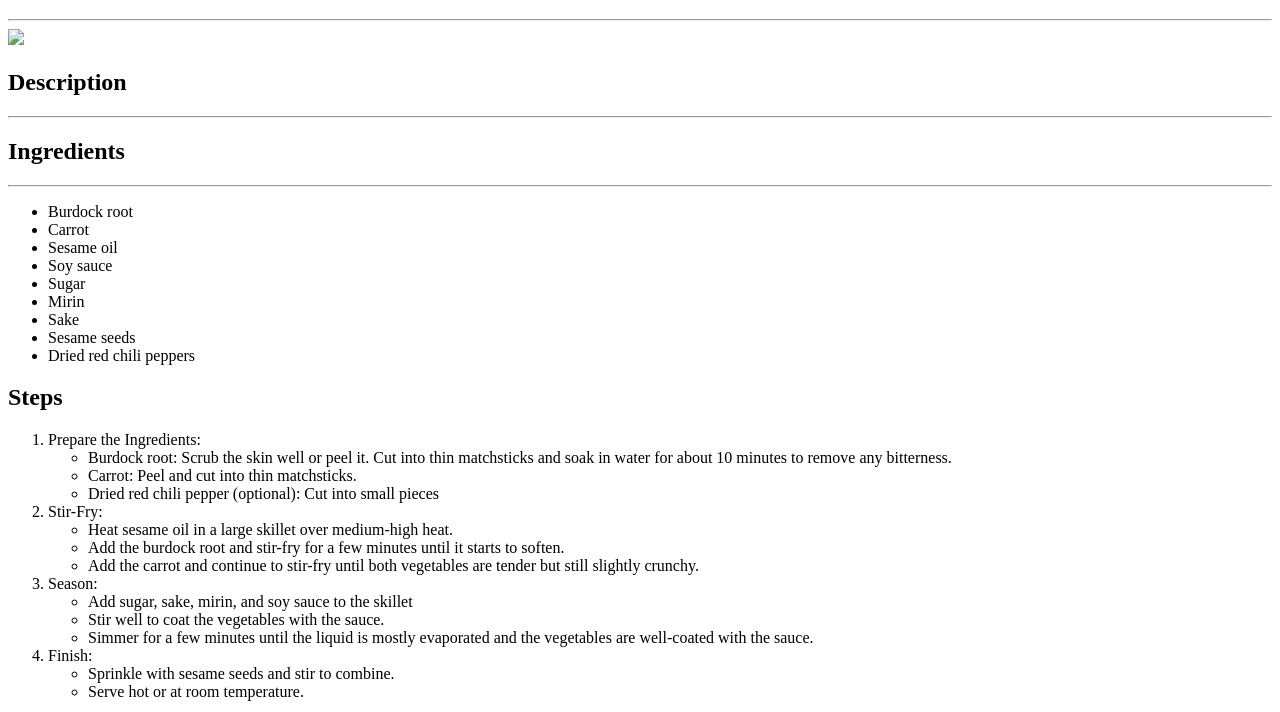
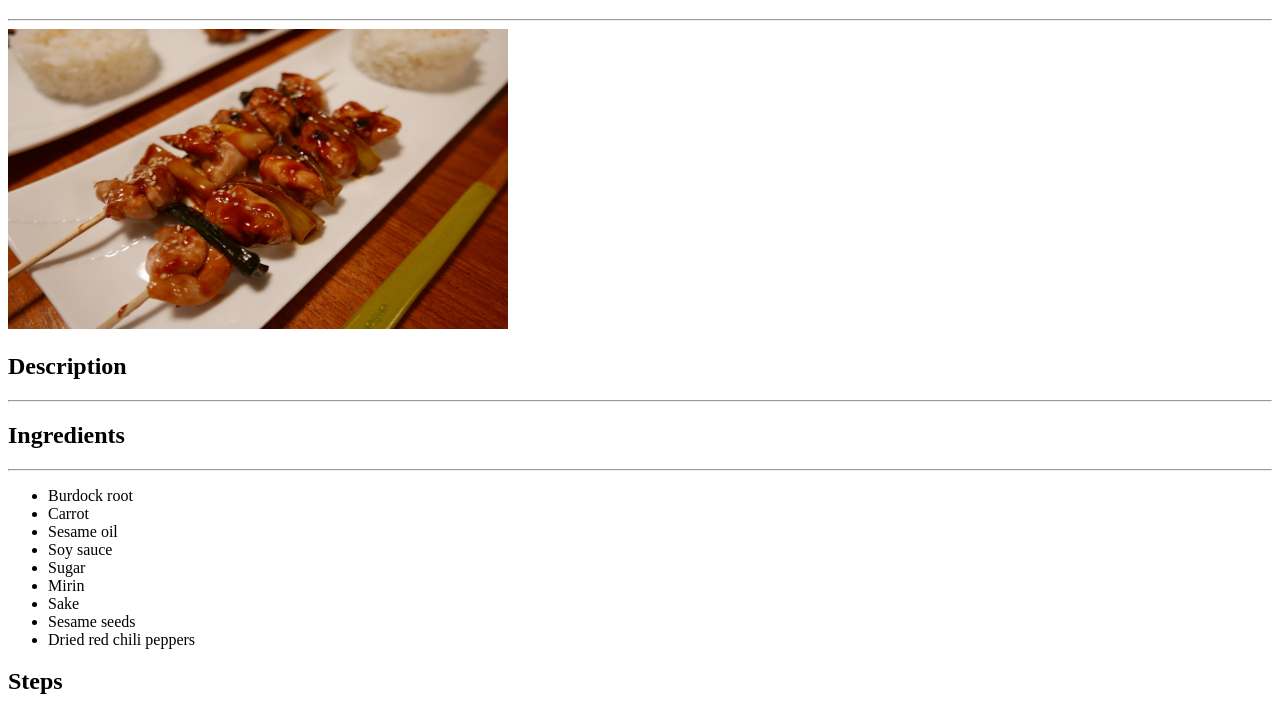
Before and after one commit to dumbdumbjr/odin-recipes, a plain HTML site: page recipes/yakitori.html in a window 1280 px wide. Shown: the part 61-773 px from the top of the page. Drawn offline with Linux system fonts and the light colour scheme.

Commit message:
Added Yakitori image

```diff
--- a/recipes/yakitori.html
+++ b/recipes/yakitori.html
@@ -8,7 +8,7 @@
     <body>
         <h1>Yakitori</h1>
         <hr>
-        <img src="../images/yakitori.jfif">
+        <img src="../images/yakitori.jpg" height="300px" width="500px">
         <h2>Description</h2>
         <hr>
         <p>
```
Also changed, not shown: images/yakitori.jpg (added).
